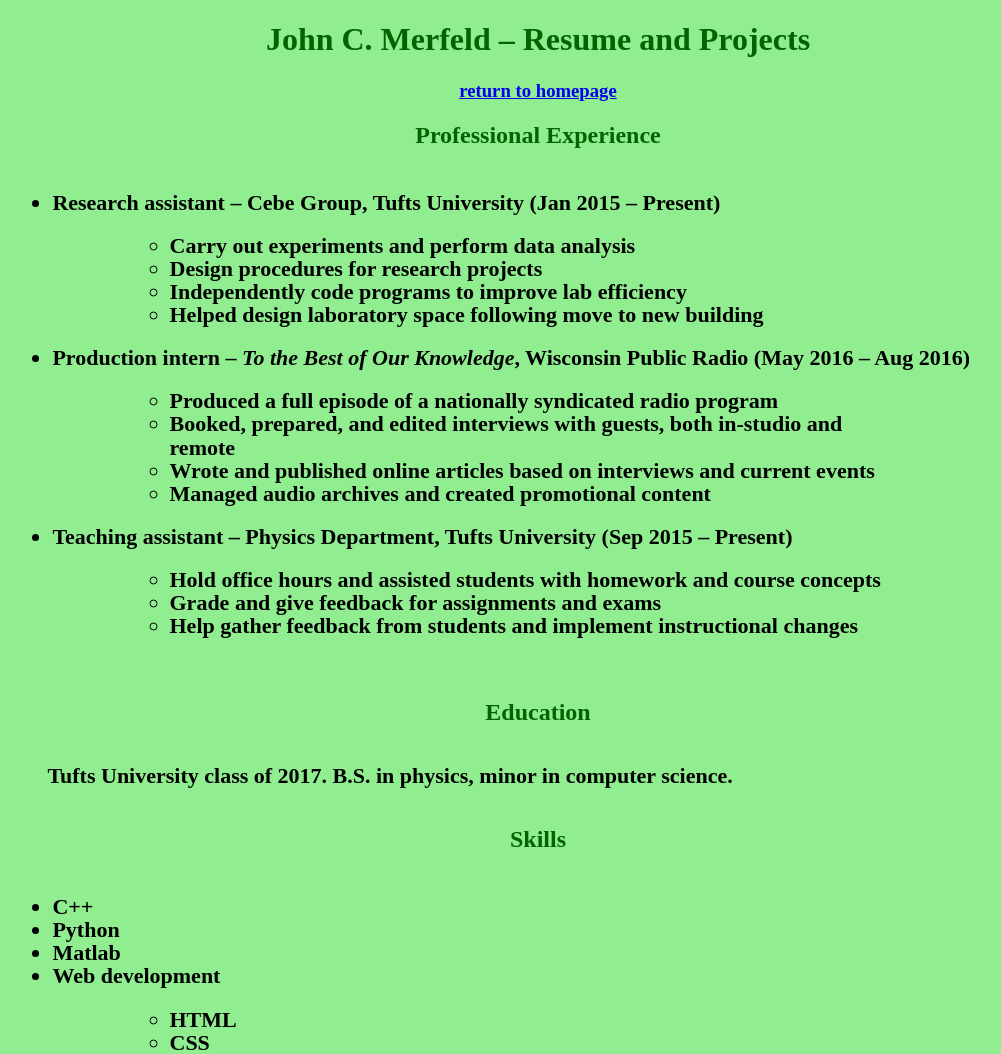
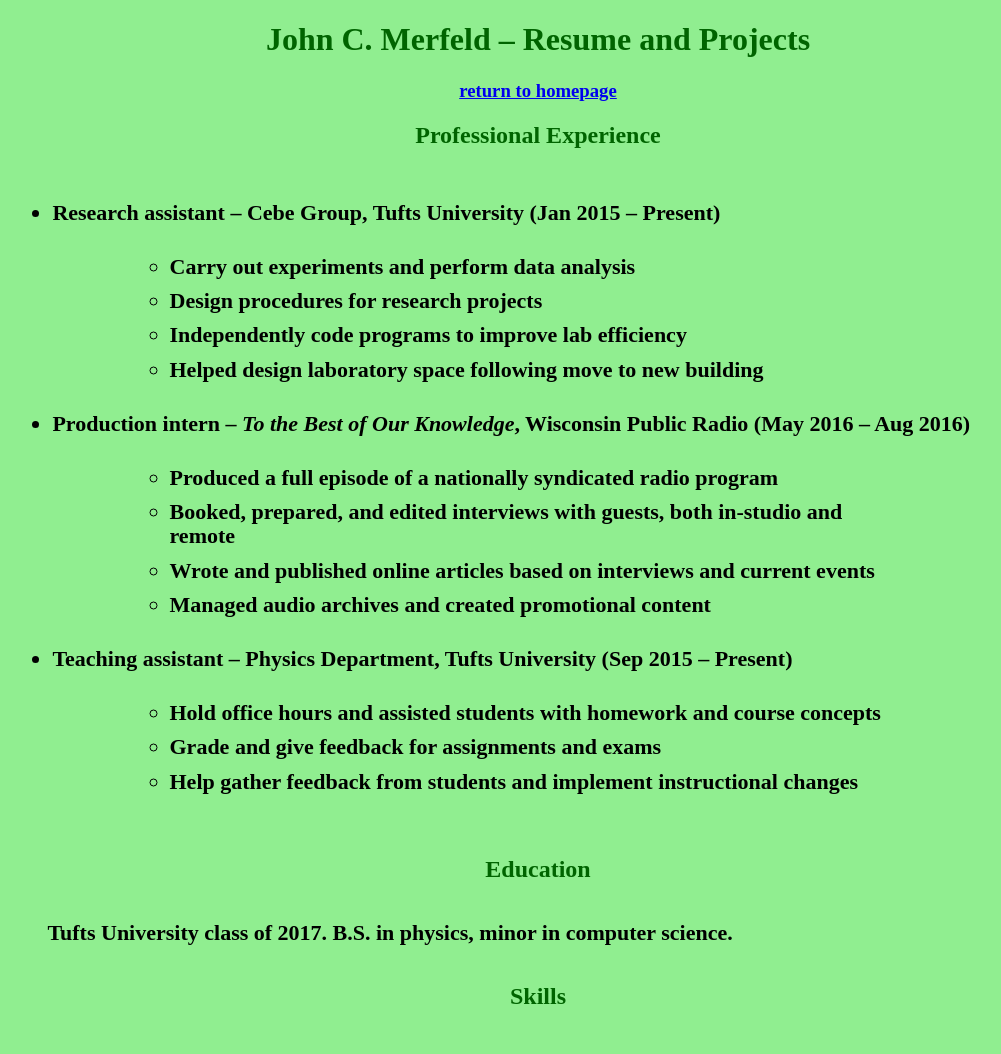
Before and after one commit to johncmerfeld/johncmerfeld.github.io, a PHP site: page /resume.html in a window 1280 px wide. Shown: the top 1054 px of the page, without its empty margins (102-1103 px from the left). Run offline with PHP 8.4, Linux system fonts and the light colour scheme.

Commit message:
fixed list item spacing

```diff
--- a/personalstyle.css
+++ b/personalstyle.css
@@ -52,8 +52,8 @@
 		font-weight: bold;
 		line-height: 110%;
 	}
-	ul li{
-		line-height: 105%;
+	li{
+  		margin-top: 10px;
 	}
 	.signoff {
 		font-style: oblique;
```
